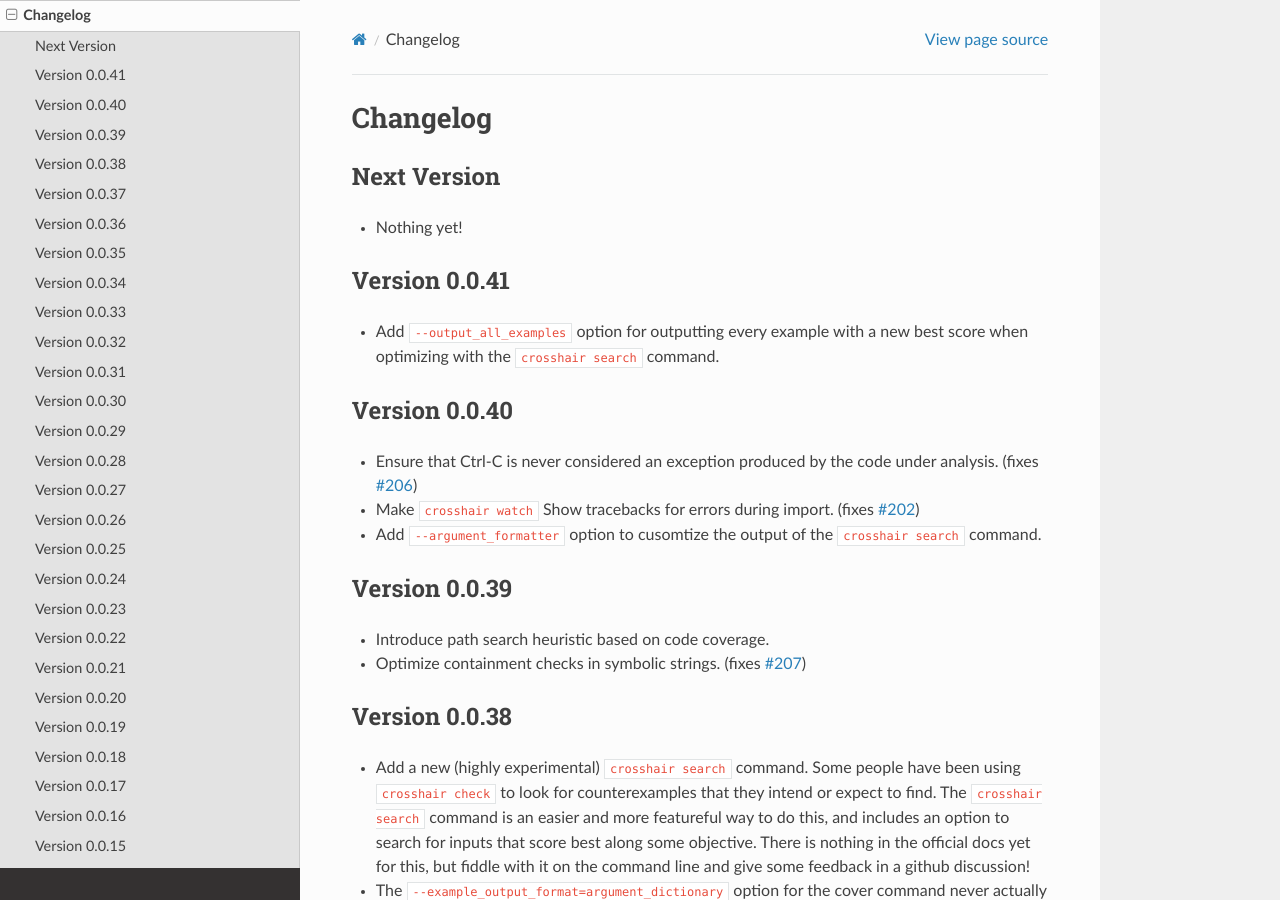
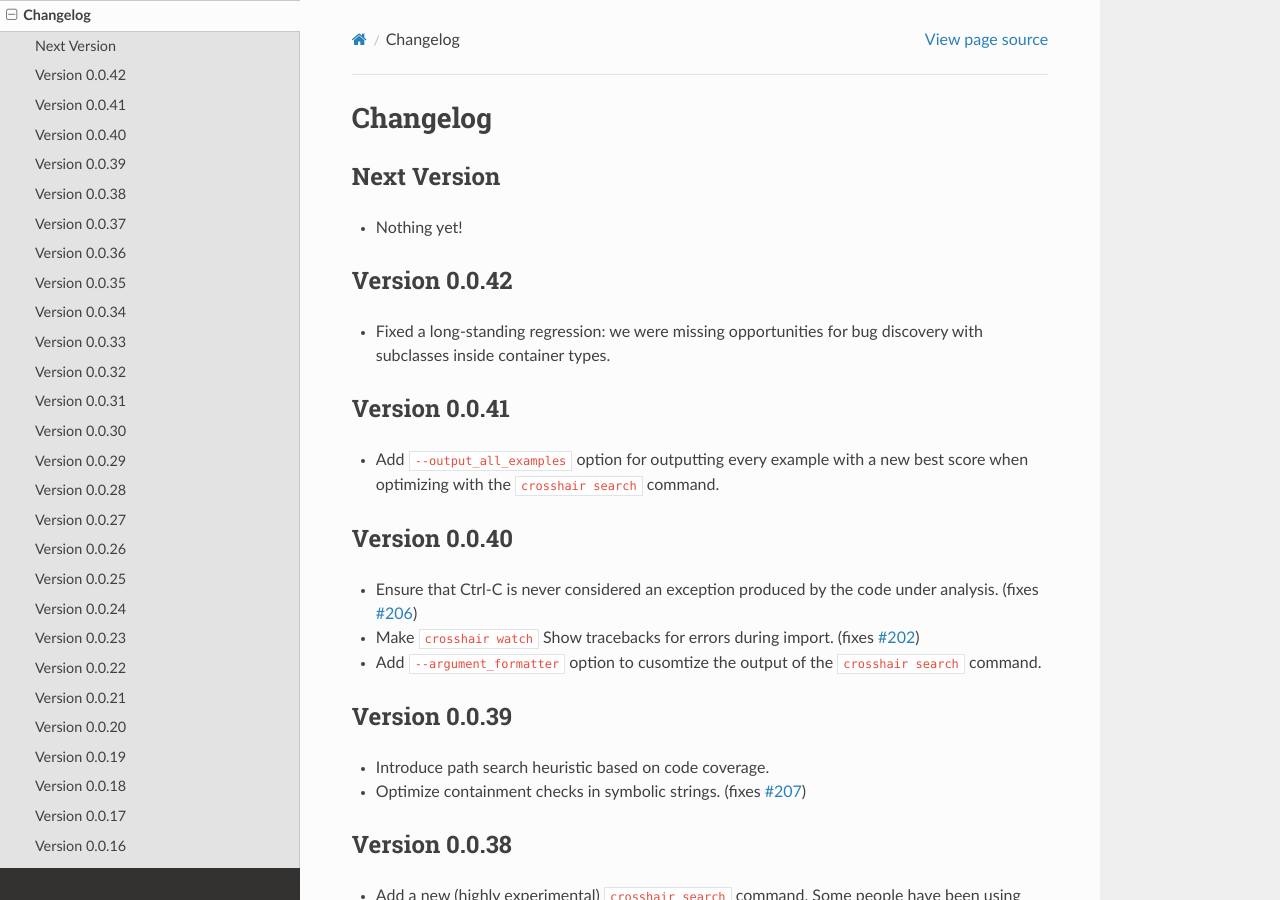
Before and after one commit to pschanely/CrossHair, a Sphinx documentation site: the page built from doc/source/changelog.rst, in a window 1280 px wide and 900 px high. Built offline with Sphinx 7.4.7 and the Read the Docs theme 2.0.0, drawn with Linux system fonts in a browser that asks for light colours; the version number is read from the project's files by our own code.

Commit message:
Update changelog

```diff
--- a/doc/source/changelog.rst
+++ b/doc/source/changelog.rst
@@ -7,6 +7,13 @@ Next Version
 ------------
 
 * Nothing yet!
+
+
+Version 0.0.42
+--------------
+
+* Fixed a long-standing regression: we were missing opportunities for bug
+  discovery with subclasses inside container types.
 
 
 Version 0.0.41
```
